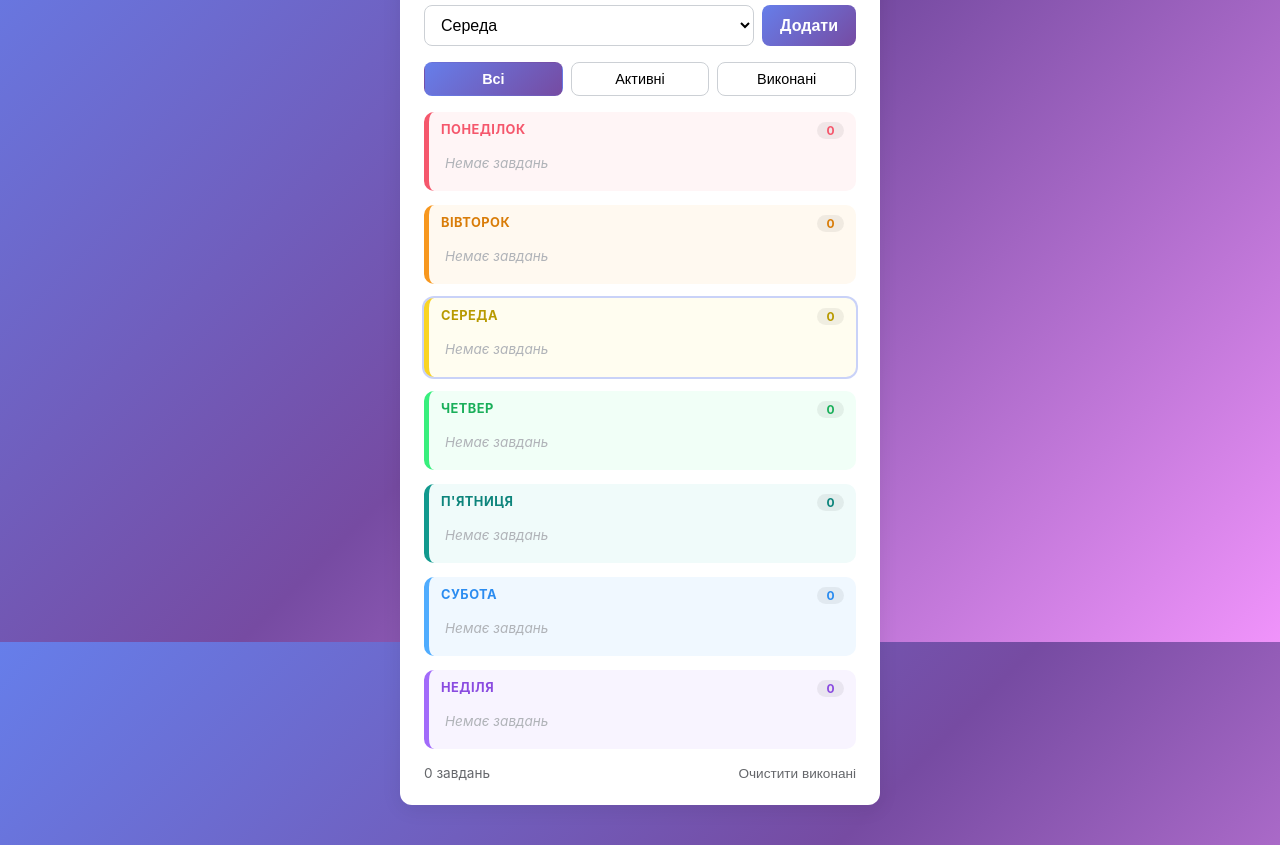
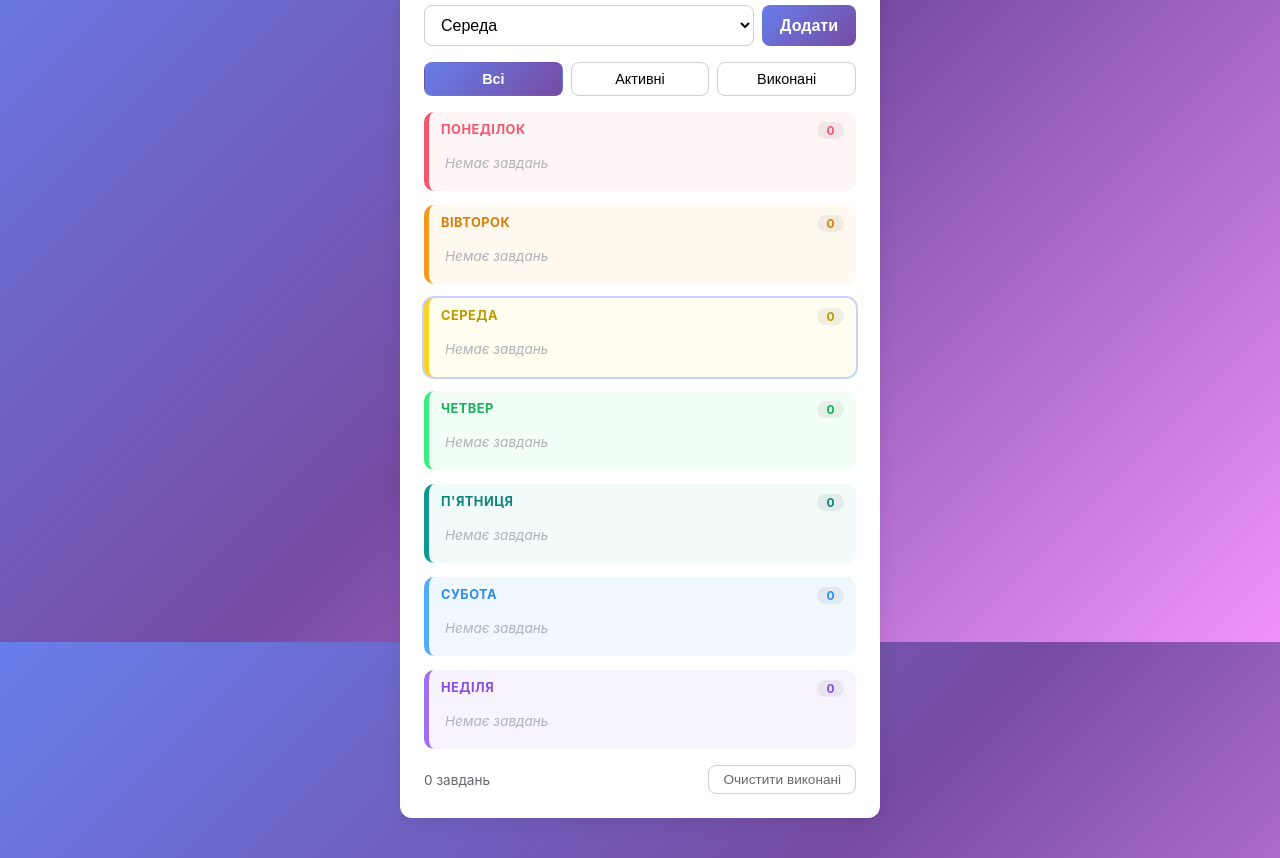
Before and after one commit to ShelykDev/reminder, a website: page index.html in a window 1280 px wide. Shown: the part 158-1016 px from the top of the page. Drawn offline with Linux system fonts and the light colour scheme.

Commit message:
change button [Очистити виконанні]

```diff
--- a/style.css
+++ b/style.css
@@ -267,15 +267,19 @@ h1 {
   color: #65676b;
 }
 
-.footer button {
-  border: none;
-  background: transparent;
+#clear-completed {
+  border: 1px solid #ccd0d5;
+  background: #fff;
   color: #65676b;
   cursor: pointer;
   font-size: 0.85rem;
+  padding: 6px 14px;
+  border-radius: 8px;
+  transition: all 0.15s;
 }
 
-.footer button:hover {
-  color: #e41e3f;
-  text-decoration: underline;
+#clear-completed:hover {
+  background: #e41e3f;
+  border-color: #e41e3f;
+  color: #fff;
 }
```
